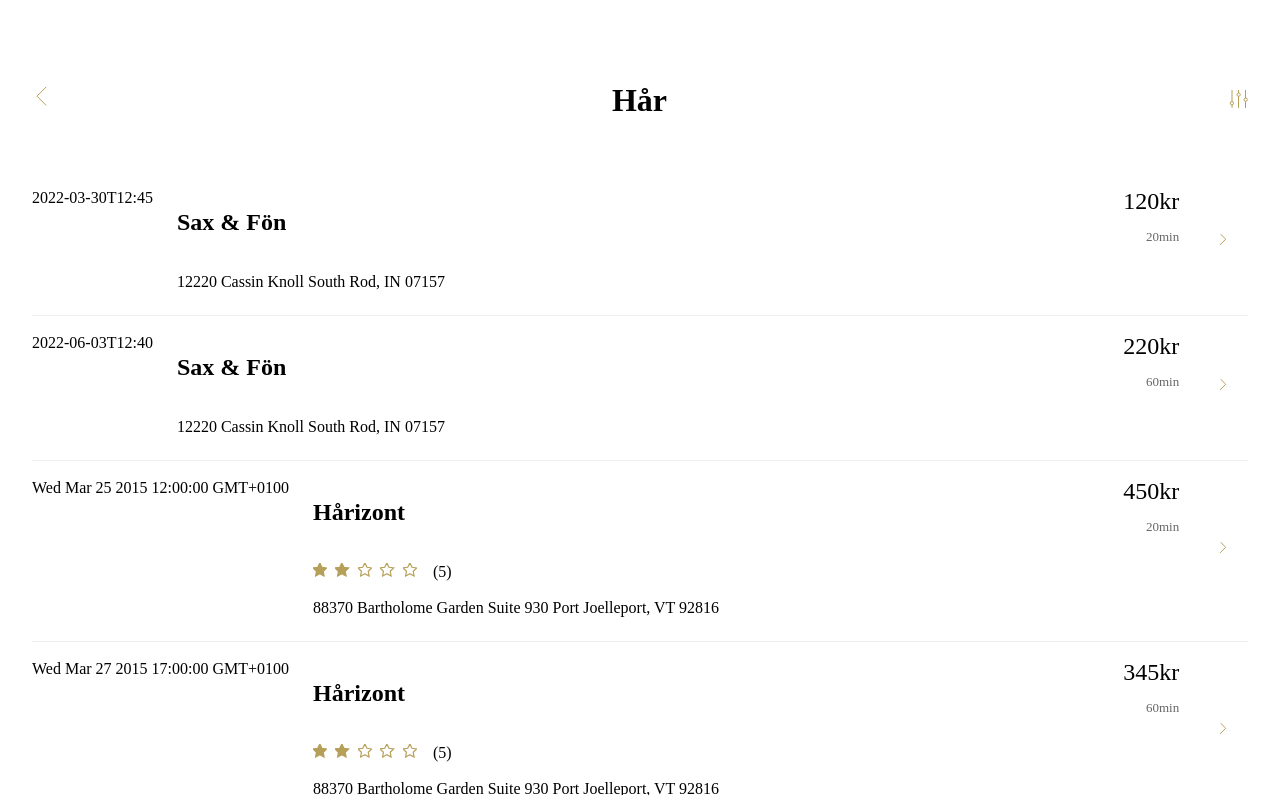
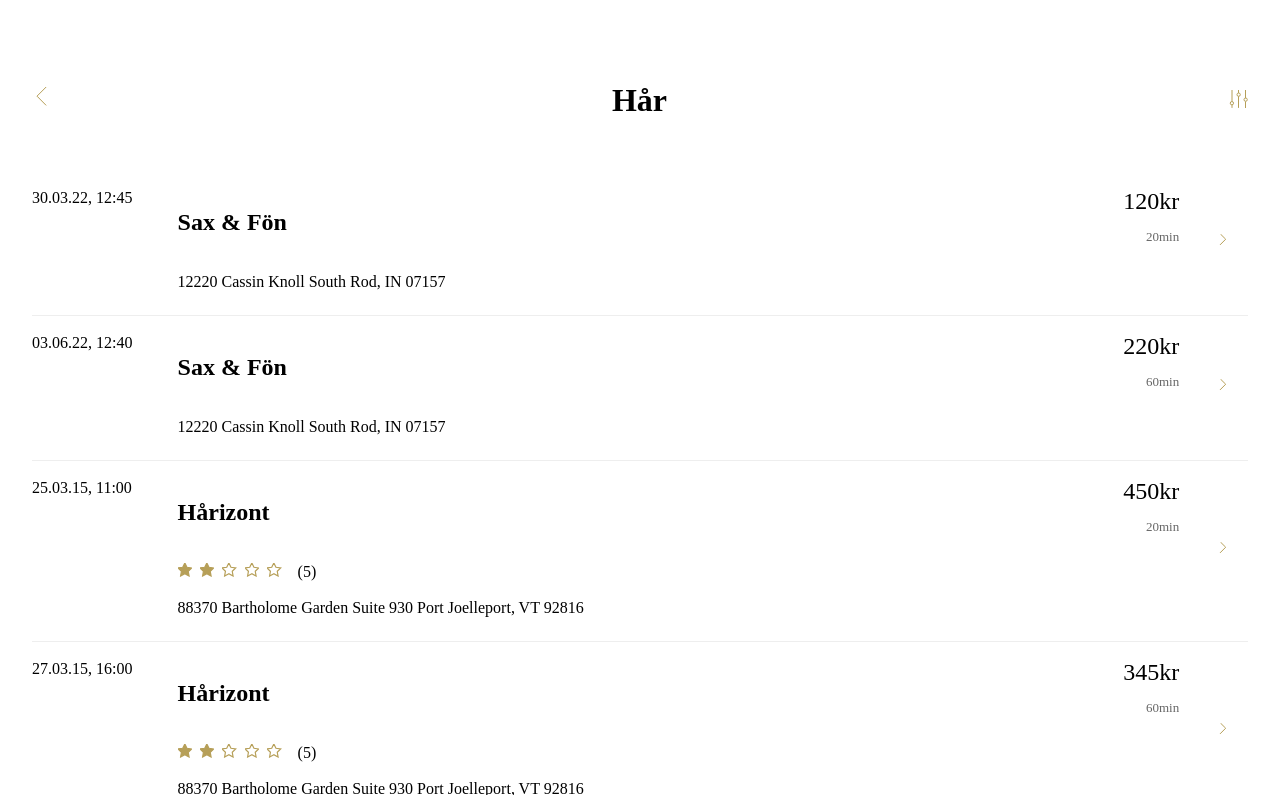
Before and after one commit to gabrielaleoniec/hairsaloon, a Next.js app: page / in a window 1280 px wide. Built offline with nearby package versions, Linux system fonts and the light colour scheme.

Commit message:
Time formatted

```diff
--- a/package.json
+++ b/package.json
@@ -11,6 +11,7 @@
     "stylelint:fix": "stylelint ./src/**/*.scss ./src/**/*.css --config ./config/.stylelintrc.json --fix --custom-syntax postcss-scss"
   },
   "dependencies": {
+    "moment": "^2.29.1",
     "next": "12.1.0",
     "postcss": "^8.4.12",
     "postcss-scss": "^4.0.3",
--- a/src/components/features/Salon/SalonHeader.tsx
+++ b/src/components/features/Salon/SalonHeader.tsx
@@ -20,7 +20,7 @@ const SalonHeader = ({ name, image }: SalonHeader) => {
         </div>
         <div className={styles.nameRating}>
           <h1 className="h1">{name}</h1>
-          <StarRating rate={5} opinionsNo={32} />
+          <StarRating rate={5} opinionNo={32} />
         </div>
       </div>
     </div>
--- a/src/components/features/SalonList/ListItem.module.scss
+++ b/src/components/features/SalonList/ListItem.module.scss
@@ -8,6 +8,7 @@
 
 .time,
 .price {
+  flex: 0 0 10%;
   font-weight: normal;
 }
 
--- a/src/components/features/SalonList/ListItem.tsx
+++ b/src/components/features/SalonList/ListItem.tsx
@@ -1,3 +1,4 @@
+import moment from "moment";
 import { SalonType, ServiceType } from "../../../interfaces/salon";
 import StarRating from "../../ui/StarRating/StarRating";
 import GoToPage from "./GoToPage";
@@ -25,10 +26,11 @@ const ListItem = ({
 }) => {
   const { name, rate, opinionNo, address, slug } = salon;
   const { closestAvailability, price, durationInMinutes } = service;
+  const date = moment(closestAvailability).format("DD.MM.YY, HH:mm");
 
   return (
     <li className={styles.item}>
-      <div className={styles.time}>{closestAvailability}</div>
+      <div className={styles.time}>{date}</div>
       <div className={styles.details}>
         <h2 className="h2">{name}</h2>
         <StarRating rate={rate} opinionNo={opinionNo} size="small" />
--- a/src/components/features/SalonList/SalonList.module.scss
+++ b/src/components/features/SalonList/SalonList.module.scss
@@ -1,5 +1,5 @@
 .list {
   max-height: calc(100vh - 12.1rem);
-  overflow: scroll;
+  overflow-y: auto;
   padding: 0 1.5rem 1.1rem;
 }
--- a/src/components/features/SalonList/SalonList.tsx
+++ b/src/components/features/SalonList/SalonList.tsx
@@ -2,7 +2,7 @@ import { SalonType, ServiceType } from "../../../interfaces/salon";
 import SalonListHeader from "./SalonListHeader";
 import style from "./SalonList.module.scss";
 import { useState } from "react";
-import Filter, { FilterType } from "./Filter";
+import Filter, { FilterType } from "../SalonListFilter/Filter";
 import ListItem from "./ListItem";
 
 const selectedServices = (services: ServiceType[], filter: FilterType) => {
```
Also changed, not shown: src/components/features/SalonListFilter/Filter.module.scss (renamed from src/components/features/SalonList/Filter.module.scss), src/components/features/SalonListFilter/Filter.tsx (renamed from src/components/features/SalonList/Filter.tsx), src/components/features/SalonListFilter/FilterItem.module.scss (renamed from src/components/features/SalonList/FilterItem.module.scss), src/components/features/SalonListFilter/FilterItem.tsx (renamed from src/components/features/SalonList/FilterItem.tsx), src/components/features/SalonListFilter/FilterOptions.module.scss (renamed from src/components/features/SalonList/FilterOptions.module.scss), src/components/features/SalonListFilter/FilterOptions.tsx (renamed from src/components/features/SalonList/FilterOptions.tsx), 1 other file (tests, documents, lock files or other folders).
